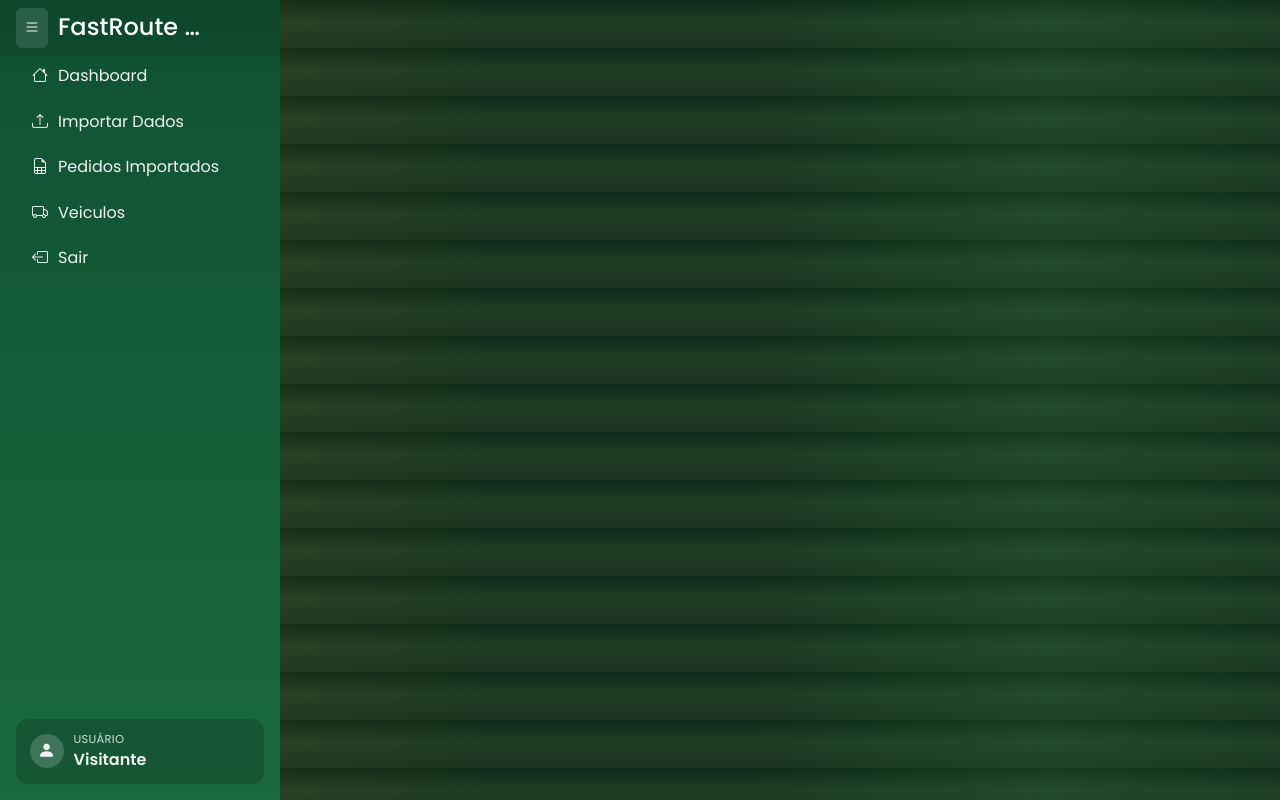
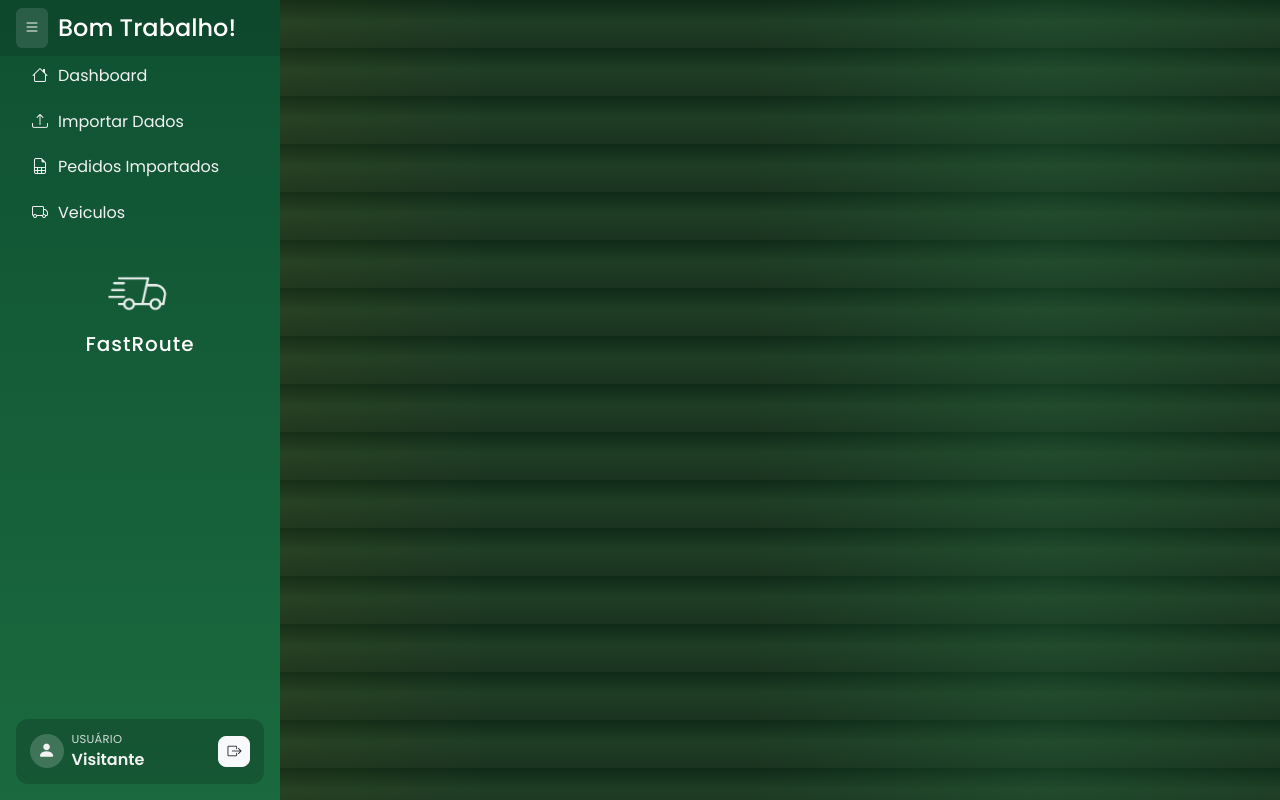
Before and after one commit to julioB19/FastRoute, a Python web app: template templates/htmlBase.html in a window 1280 px wide. Run offline with Jinja, Linux system fonts and the light colour scheme; the template is opened without the code that fills it, so the values that code supplies are empty; some libraries are stand-ins or nearby versions.

Commit message:
botão sair - Hernandes

```diff
--- a/templates/htmlBase.html
+++ b/templates/htmlBase.html
@@ -226,9 +226,7 @@
             <button id="toggleSidebar" class="btn btn-dark p-2">
                 <i class="bi bi-list"></i>
             </button>
-            <h4 class="text-white">FastRoute
-                <img src="{{ url_for('static', filename='images/iconeFastRouteBranco.png') }}" alt="Icone" class="ms-auto" style="width: 90px; height: 40px; justify-content: left;">
-            </h4>
+            <h4 class="text-white">Bom Trabalho!</h4>
         </div>
 
         <nav class="sidebar text-white" >
@@ -260,14 +258,16 @@
                     </a>
                 </li>
                 {% endif %}
-                <li class="nav-item">
-                    <a href="{{ url_for('realizar_logout') }}" class="nav-link">
-                        <i class="bi-box-arrow-left"></i> <span>Sair</span>
-                    </a>
-                </li>
             </ul>
+            <div class="text-center mt-4">
+                <img src="{{ url_for('static', filename='images/iconeFastRouteBranco.png') }}"
+                    alt="FastRoute Logo"
+                    style="width: 110px; opacity: 0.9;">
+                <h5 class="text-white mt-2" style="letter-spacing: 1px;">FastRoute</h5>
+            </div>
         </nav>
-        <div class="sidebar-user">
+        <div class="sidebar-user d-flex align-items-center justify-content-between">
+            <div class="d-flex align-items-center gap-2">
                 <div class="user-avatar">
                     <i class="bi bi-person-fill"></i>
                 </div>
@@ -276,6 +276,13 @@
                     <div class="user-name">{{ usuario or 'Visitante' }}</div>
                 </div>
             </div>
+
+            <a href="{{ url_for('realizar_logout') }}" class="btn btn-sm btn-light text-dark"
+            style="border-radius: 8px; padding: 4px 8px;">
+                <i class="bi bi-box-arrow-right"></i>
+            </a>
+        </div>
+
     </div>
 
     <main id="mainContent" class="main-content">
```
Lines whose indentation alone changed are shown as unchanged.
